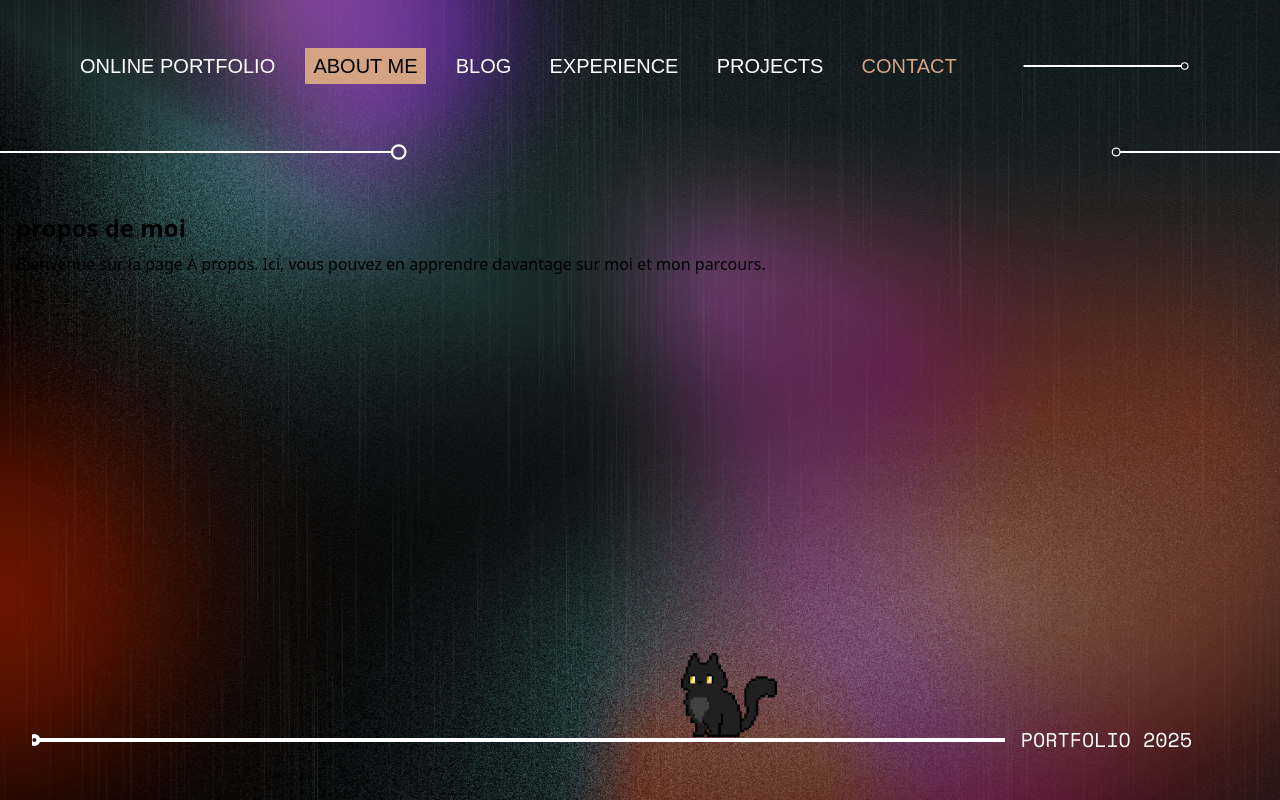
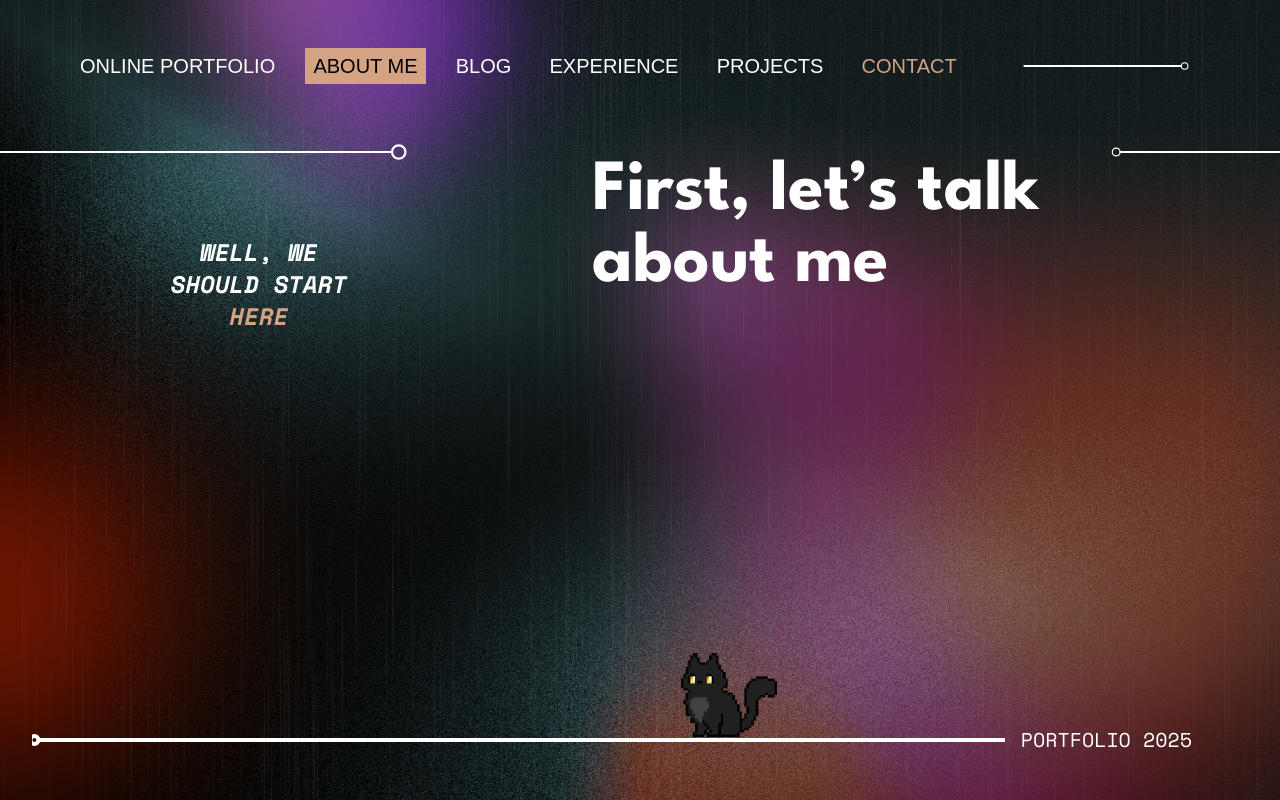
Before and after one commit to Temayoo/Portfolio-Projet-Matteo, a React (Vite) app in the folder mon-portfolio/: page /about in a window 1280 px wide. Built offline with nearby package versions, Linux system fonts and the light colour scheme; the HTML template or start-up script is replaced by a standard one; a web font is replaced by a local one.

Commit message:
Put Text and Police on page About me

```diff
--- a/mon-portfolio/src/components/Footer.jsx
+++ b/mon-portfolio/src/components/Footer.jsx
@@ -26,7 +26,7 @@ const Footer = () => {
             <img
               src={gifBlackCat}
               alt="Chat"
-              className="absolute left-2/3 top-[-75px] w-24 h-auto"
+              className="absolute left-2/3 top-[-75px] w-24 h-auto cursor-pointer"
               onClick={playMeow}
             />
           </div>
--- a/mon-portfolio/src/pages/About.jsx
+++ b/mon-portfolio/src/pages/About.jsx
@@ -2,9 +2,18 @@ import React from 'react';
 
 const About = () => {
   return (
-    <div className="p-4">
-      <h1 className="text-2xl font-bold"> propos de moi</h1>
-      <p className="mt-2">Bienvenue sur la page À propos. Ici, vous pouvez en apprendre davantage sur moi et mon parcours.</p>
+    <div className="w-full h-[200px] flex justify-center">
+      <div className="w-[40%]">
+        <p className="pl-[160px] pt-10 font-SpaceMonoBoldItalic text-2xl w-[70%] text-center text-white">
+          WELL, WE SHOULD START <span className="text-[#d4a384]"> HERE</span>
+        </p>
+
+      </div>
+      <div className="w-[60%] relative">
+        <p className="absolute left-20 -top-10 font-LeagueSpartanBold text-7xl text-white w-[60%]">
+          First, let’s talk about me
+        </p>
+      </div>
     </div>
   );
 };
```
